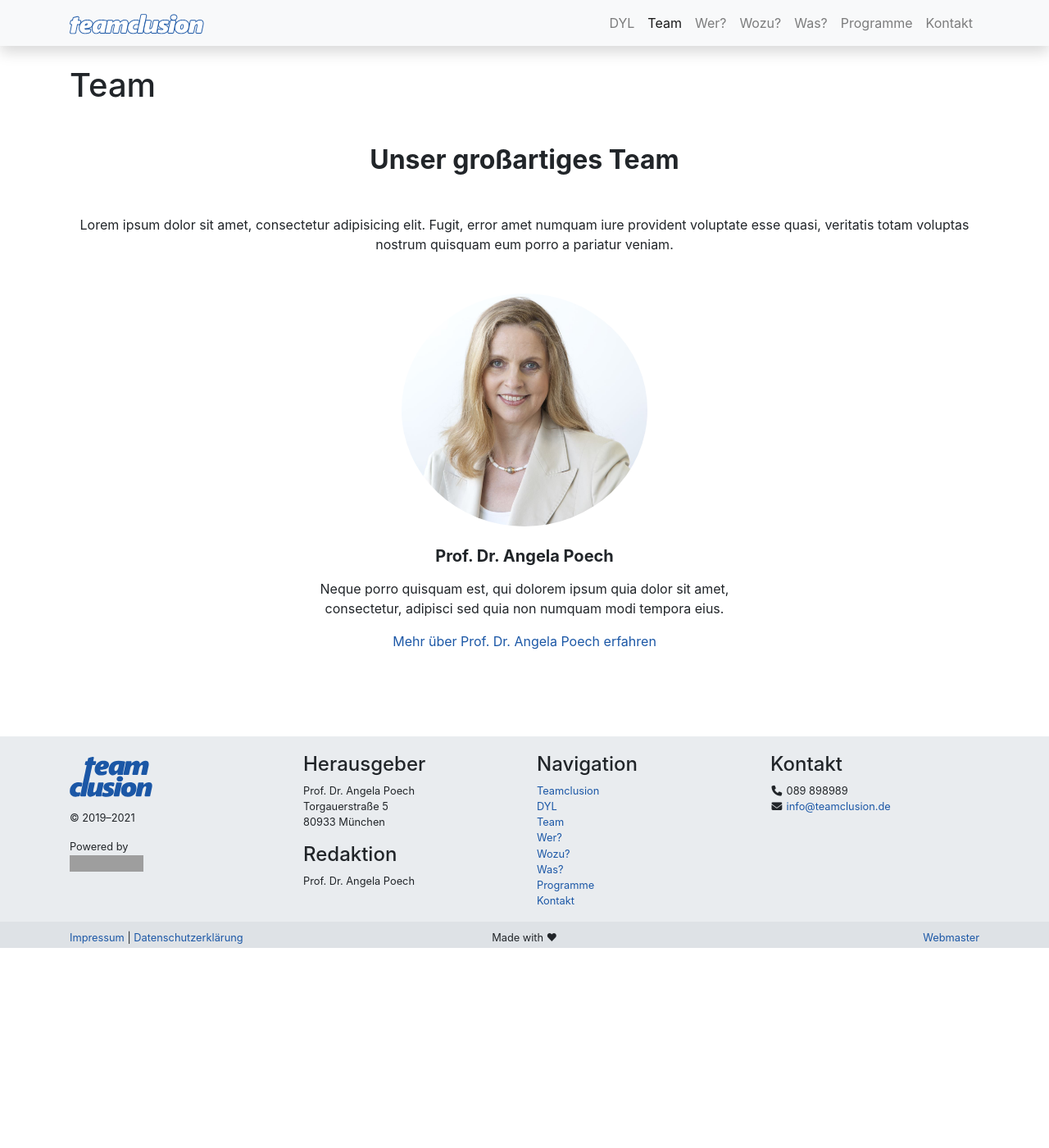
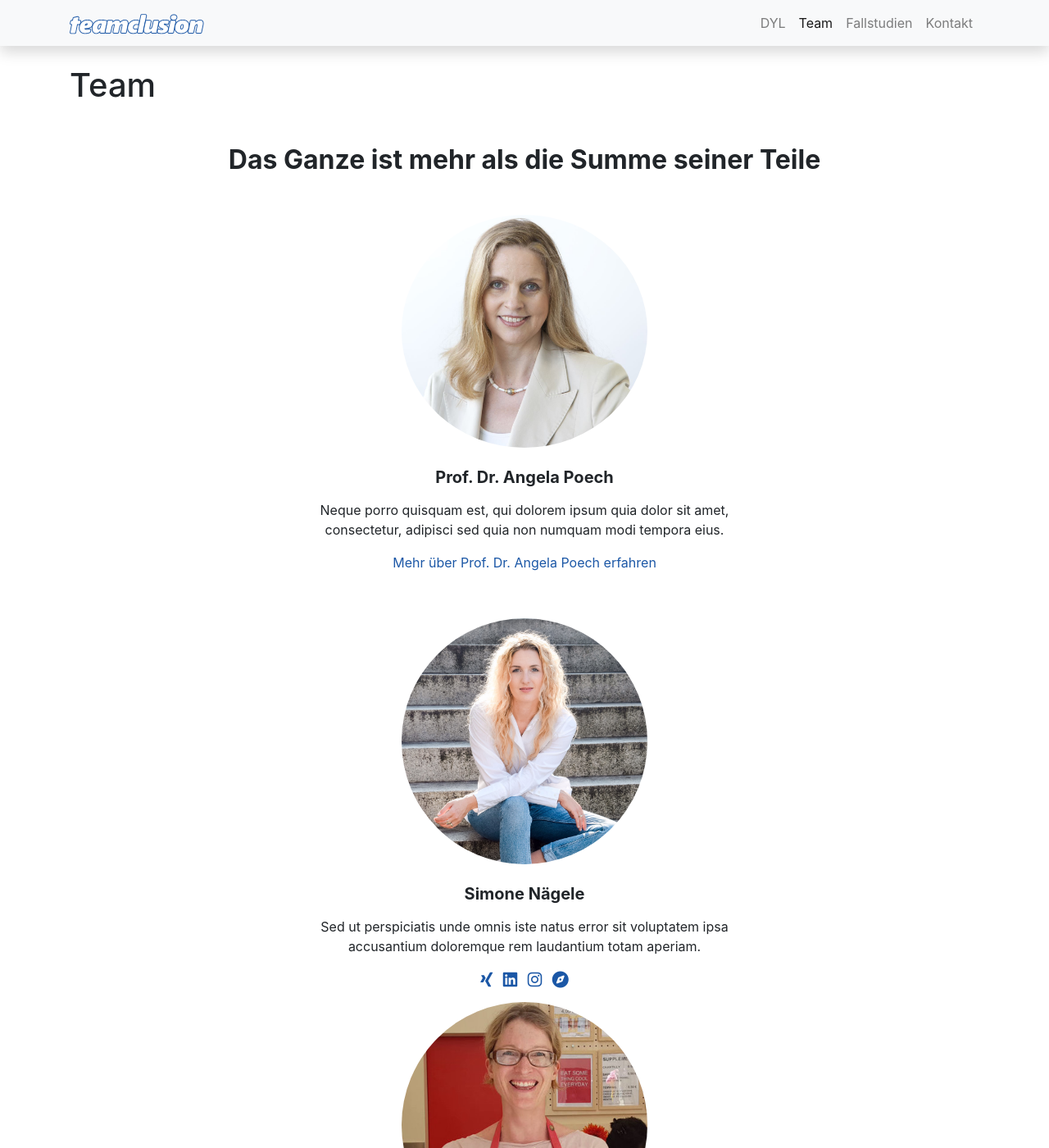
Before and after one commit to teamclusion/website, a Jekyll site: the page built from team.html, in a window 1280 px wide and 1400 px high. Shown: the whole window at 82% size. Built offline with Jekyll 4.4.1, drawn with Linux system fonts in a browser that asks for light colours; nearby versions of some CDN libraries; some of the changed text lies outside the part shown; grey boxes are pictures that could not be loaded.

Commit message:
Anpassungen laut Angela

```diff
--- a/_config.yml
+++ b/_config.yml
@@ -34,7 +34,7 @@ president:
 baseurl: "" # the subpath of your site, e.g. /blog
 # url: "" # the base hostname & protocol for your site, e.g. http://example.com
 # url: "http://kunden.tristan-germer.de/teamclusion"
-url: "https://teamclusion.netlify.app"
+#url: "https://teamclusion.netlify.app"
 webmaster_email: tgermer@hm.edu
 webmaster_name: Tristan Germer
 logo_nav: /assets/img/logo_kontur2.svg
--- a/_data/navigation.yml
+++ b/_data/navigation.yml
@@ -6,15 +6,15 @@
   link: /dyl
 - name: Team
   link: /team
-- name: Wer?
-  link: /wer
-- name: Wozu?
-  link: /wozu
+# - name: Wer?
+#   link: /wer
+# - name: Wozu?
+#   link: /wozu
 # - name: Für wen?
 #   link: /zielgruppe
-- name: Was?
-  link: /was
-- name: Programme
-  link: /programme
+- name: Fallstudien
+  link: /fallstudien
+# - name: Programme
+#   link: /programme
 - name: Kontakt
   link: /kontakt
--- a/_data/team.yml
+++ b/_data/team.yml
@@ -10,14 +10,26 @@
     - "Auslöser für ihre diversen Initiativen in diesem Bereich war die Finanzkrise – ein Vortrag über Hintergründe und Ursachen in 2009 war auch der Auftakt für weitere Workshops, Vorträge und Symposien, die Ethica Rationalis unter ihrer Führung zu den Themen Verantwortung, Ethik im Alltag, Empathie, praktische Weisheit, Selbsterkenntnis, Reflexion usw. seitdem regelmäßig ausrichtet. "
     - "Seit 2019 engagiert sie sich in der Beratung mit Fokus auf Design Thinking. Ihre Erfahrungen in der Entrepreneurship-Lehre zeigen, dass die konzeptionellen Grundlagen des Design Thinking nicht nur in Innovationsprozessen in Unternehmen sinnvoll eingesetzt werden können, sondern auch für Orientierungsfragen privater und beruflicher Art. Hier schließt sich der Rahmen zum Thema Verantwortungskompetenz, das sie seit mehreren Jahren begleitet: „Design Your Life!“ ist ein konkreter Weg, um ethische Kompetenzen zu erwerben."
 
-# - name: Simone Nägele
-#   kurz: sn
-#   postition: Position bei Teamclusion
-#   bild: simone_naegele.jpg
-#   fotograf: Bild privat
-#   beschreibung: Sed ut perspiciatis unde omnis iste natus error sit voluptatem ipsa accusantium doloremque rem laudantium totam aperiam.
-#   punkte:
-#   xing: Simone_Naegele
-#   linkedin: simone-naegele-06844010b
-#   instagram: the.holistic.digital.coach
-#   website: https://simone-naegele.com
+- name: Simone Nägele
+  kurz: sn
+  postition: Position bei Teamclusion
+  bild: simone_naegele.jpg
+  fotograf: Bild privat
+  beschreibung: Sed ut perspiciatis unde omnis iste natus error sit voluptatem ipsa accusantium doloremque rem laudantium totam aperiam.
+  punkte:
+  xing: Simone_Naegele
+  linkedin: simone-naegele-06844010b
+  instagram: the.holistic.digital.coach
+  website: https://simone-naegele.com
+
+- name: Tina Nalbantoglu
+  kurz: tn
+  postition: Position bei Teamclusion
+  bild: tina_nalbantoglu.jpg
+  fotograf: Bild privat
+  beschreibung: Sed ut perspiciatis unde omnis iste natus error sit voluptatem ipsa accusantium doloremque rem laudantium totam aperiam.
+  punkte:
+  xing: Simone_Naegele
+  linkedin: simone-naegele-06844010b
+  instagram: the.holistic.digital.coach
+  website: https://simone-naegele.com
--- a/team.html
+++ b/team.html
@@ -5,11 +5,7 @@ title: Team
 
 <section class="team-section text-center my-5">
 
-  <h2 class="font-weight-bold my-5">Unser großartiges Team</h2>
-
-  <p class="grey-text w-responsive mx-auto mb-5">Lorem ipsum dolor sit amet, consectetur adipisicing elit.
-    Fugit, error amet numquam iure provident voluptate esse quasi, veritatis totam voluptas nostrum quisquam
-    eum porro a pariatur veniam.</p>
+  <h2 class="font-weight-bold my-5">Das Ganze ist mehr als die Summe seiner Teile</h2>
 
   <div class="row">
     {% for item in site.data.team %}
```
Also changed, not shown: dyl.html (+8 -3 lines), fallstudien.md (added, +8 -0 lines), was.md (deleted, +0 -8 lines), assets/img/tina_nalbantoglu.jpg (added).
